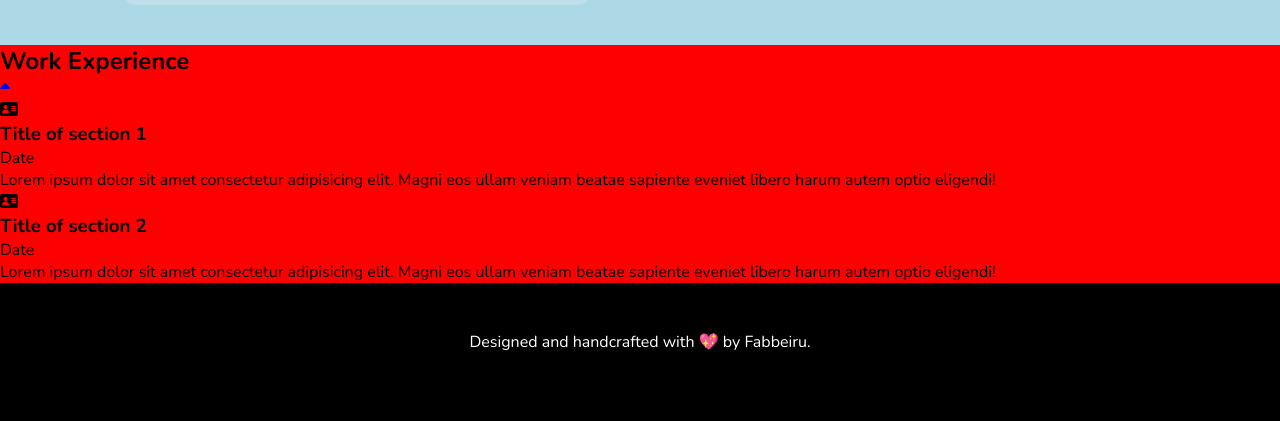
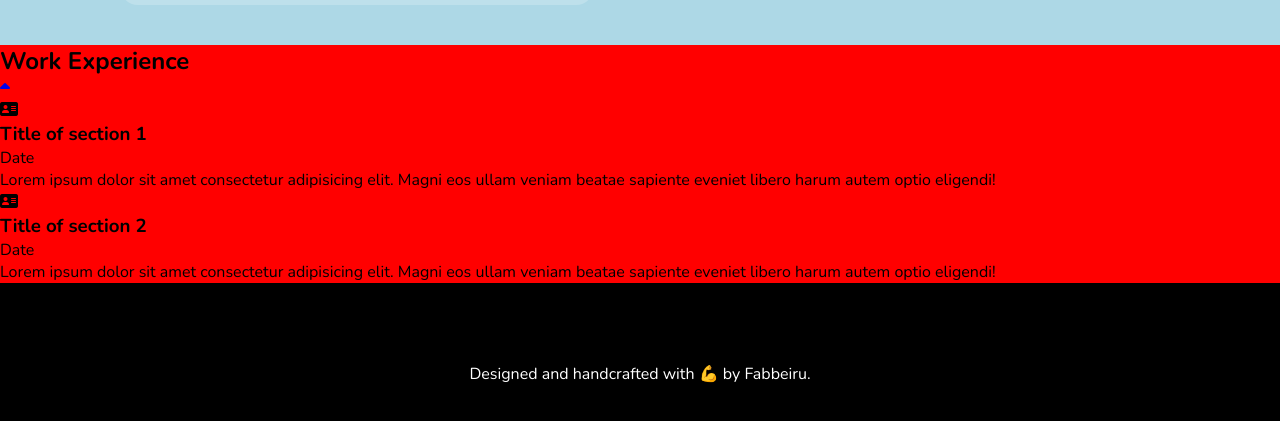
Before and after one commit to Fabbeiru/Portfolio, a plain HTML site: page index.html in a window 1280 px wide. Shown: the part 573-994 px from the top of the page. Before the commit the page ends 942 px from the top, so only its background shows below. Drawn offline with nearby package versions, Linux system fonts and the light colour scheme.

Commit message:
Update footer emoji.

```diff
--- a/assets/style.css
+++ b/assets/style.css
@@ -345,7 +345,7 @@ header {
 /* ---- FOOTER ---- */
 /* ---------------- */
 footer {
-    padding: 1rem;
+    padding: 3rem;
     display: flex;
     align-items: center;
     justify-content: center;
--- a/index.html
+++ b/index.html
@@ -147,7 +147,7 @@
     </main>
 
     <footer>
-        <p>Designed and handcrafted with &#128150; by Fabbeiru.</p>
+        <p>Designed and handcrafted with &#128170; by Fabbeiru.</p>
     </footer>
 
 </body>
```
